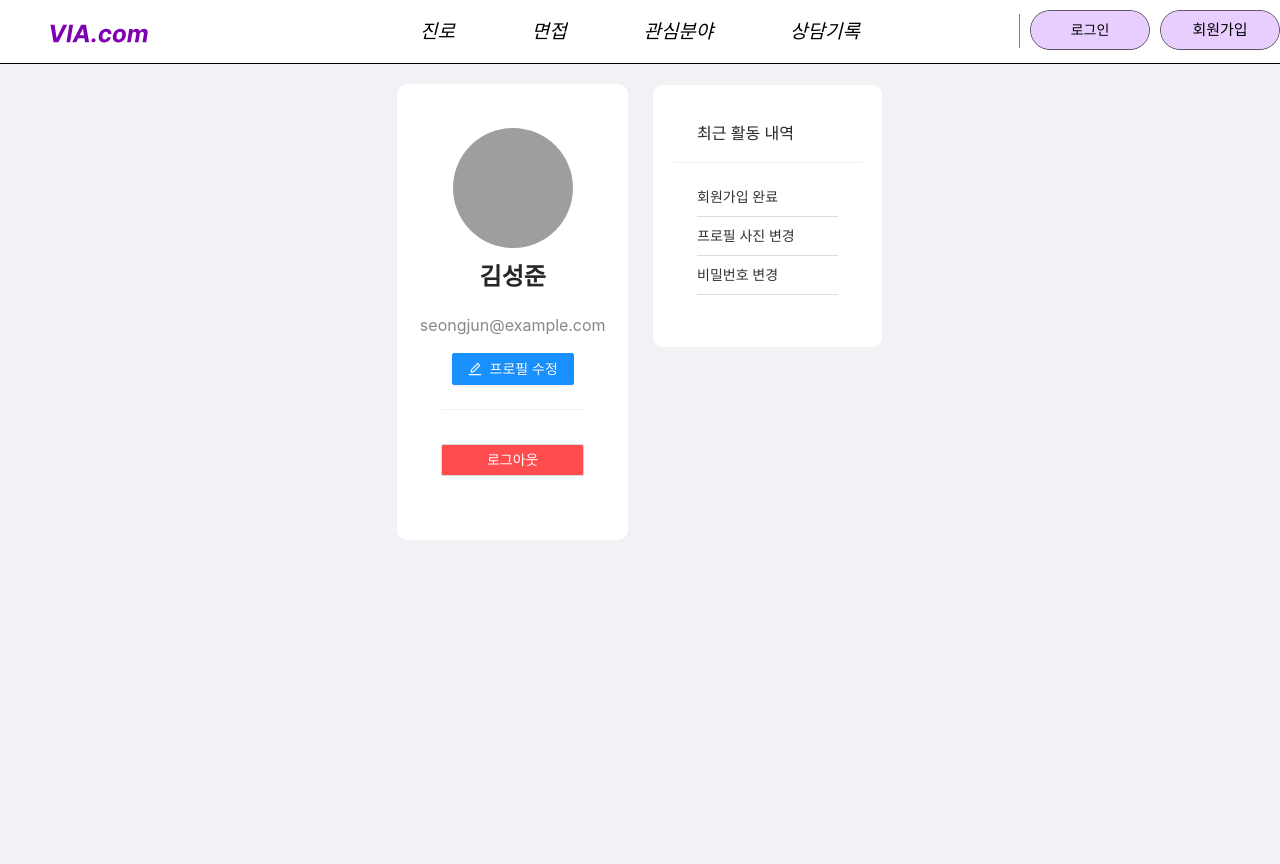
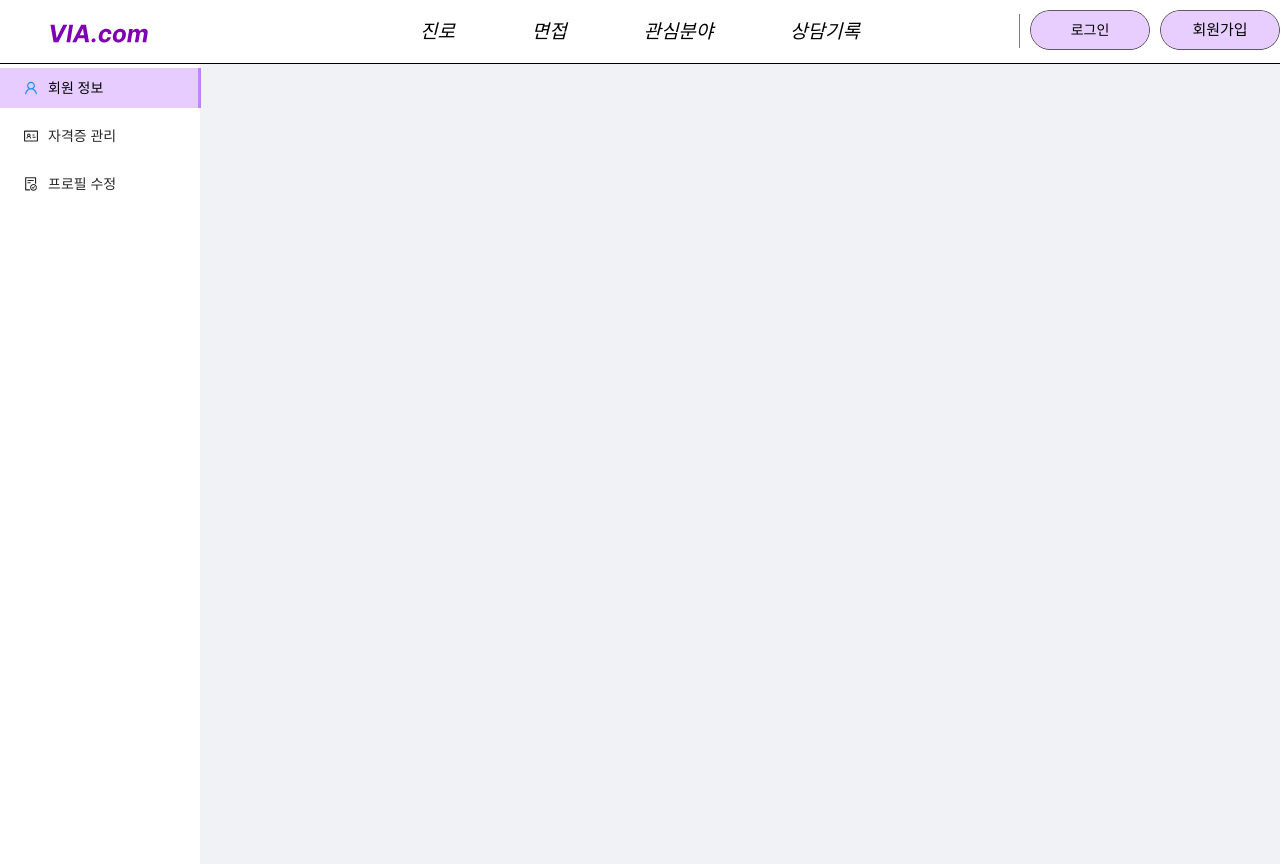
Before and after one commit to kimse0ngjun/via, a React (Create React App) app: page /mypage in a window 1280 px wide. Built offline with nearby package versions, Linux system fonts and the light colour scheme; grey boxes are pictures that could not be loaded.

Commit message:
package.json 및 package-lock.json에 @ant-design/icons 버전 5.6.1 추가 및 MyPage 컴포넌트 구조 변경. 사이드바 추가 및 라우팅 개선.

```diff
--- a/package.json
+++ b/package.json
@@ -3,6 +3,7 @@
   "version": "0.1.0",
   "private": true,
   "dependencies": {
+    "@ant-design/icons": "^5.6.1",
     "@emotion/react": "^11.14.0",
     "@testing-library/dom": "^10.4.0",
     "@testing-library/jest-dom": "^6.6.3",
--- a/src/App.js
+++ b/src/App.js
@@ -3,17 +3,17 @@ import { BrowserRouter as Router, Routes, Route } from "react-router-dom";
 import AppHeader from "./components/AppHeader";
 import LoginPage from "./components/LoginPage";
 import SignupPage from "./components/SignupPage";
-import MainPage from "./components/MainPage";  // 추가
+import MainPage from "./components/MainPage";
 import MyPage from "./components/MyPage";
 import FindPasswordPage from './components/FIndPasswordPage';
 import 'antd/dist/antd.css';
 
 const App = () => {
   return (
-    <Router>
+    <Router> {/* Router는 여기서만 사용 */}
       <AppHeader />
       <Routes>
-        <Route path="/" element={<MainPage />} />  {/* MainPage로 변경 */}
+        <Route path="/" element={<MainPage />} />
         <Route path="/login" element={<LoginPage />} />
         <Route path="/signup" element={<SignupPage />} />
         <Route path="/find-password" element={<FindPasswordPage />} />
--- /dev/null
+++ b/src/components/Certifications.js
@@ -0,0 +1,19 @@
+// src/components/Certifications.js
+import '../styles/Certifications.styles.css';
+
+function Certifications() {
+  return (
+    <div className="certifications-container">
+      <input type="text" className="certifications-input" placeholder="Enter certification" />
+      <button className="add-button">Add Certification</button>
+      <ul className="certifications-list">
+        <li className="certification-item">
+          <span className="certification-name">Example Certification</span>
+          <span className="certification-date">2023-10-12</span>
+        </li>
+      </ul>
+    </div>
+  );
+}
+
+export default Certifications;
--- /dev/null
+++ b/src/components/EditProfile.js
@@ -0,0 +1,16 @@
+// src/components/EditProfile.js
+import '../styles/EditProfile.styles.css';
+
+function EditProfile() {
+  return (
+    <div className="edit-profile-container">
+      <form className="edit-profile-form">
+        <label htmlFor="username">Username</label>
+        <input type="text" id="username" name="username" />
+        <button type="submit">Save Changes</button>
+      </form>
+    </div>
+  );
+}
+
+export default EditProfile;
--- a/src/components/MyPage.js
+++ b/src/components/MyPage.js
@@ -1,55 +1,35 @@
-/** @jsxImportSource @emotion/react */
+// src/components/MyPage.js
 import React from 'react';
-import { Button, Card, Avatar, Row, Col, Divider, Descriptions } from 'antd';
-import { UserOutlined, EditOutlined } from '@ant-design/icons';
-import { Link } from 'react-router-dom';  // react-router-dom에서 Link 임포트
-import * as styles from '../styles/MyPage.styles';  // 스타일 임포트
+import { Layout } from 'antd';
+import SideBar from './SideBar'; // 사이드바 임포트
+import { Route, Routes } from 'react-router-dom'; // Router 제거
+
+import MyProfile from './MyProfile'; // 마이페이지
+import Certifications from './Certifications'; // 자격증 관리
+import EditProfile from './EditProfile'; // 프로필 수정
+
+const { Content } = Layout;
 
 const MyPage = () => {
-  const user = {
-    name: '김성준',
-    email: 'seongjun@example.com',
-    profilePicture: 'https://www.example.com/profile.jpg', // 기본 프로필 이미지 링크
-    recentActivity: [
-      '회원가입 완료',
-      '프로필 사진 변경',
-      '비밀번호 변경',
-    ],
-  };
-
-  const handleLogout = () => {
-    // 로그아웃 처리 로직 추가
-    alert('로그아웃되었습니다.');
-  };
-
   return (
-    <div css={styles.container}>
-      <Row justify="center" gutter={24}>
-        <Col span={24} md={12}>
-          <Card css={styles.card} bordered={false}>
-            <div css={styles.profileContainer}>
-              <Avatar src={user.profilePicture} size={120} icon={<UserOutlined />} />
-              <h2 css={styles.username}>{user.name}</h2>
-              <p css={styles.email}>{user.email}</p>
-              <Link to="/edit-profile">
-                <Button type="primary" icon={<EditOutlined />} css={styles.editButton}>프로필 수정</Button>
-              </Link>
-              <Divider />
-              <Button type="default" css={styles.logoutButton} onClick={handleLogout}>로그아웃</Button>
-            </div>
-          </Card>
-        </Col>
-        <Col span={24} md={12}>
-          <Card title="최근 활동 내역" css={styles.activityCard}>
-            <ul css={styles.activityList}>
-              {user.recentActivity.map((activity, index) => (
-                <li key={index} css={styles.activityItem}>{activity}</li>
-              ))}
-            </ul>
-          </Card>
-        </Col>
-      </Row>
-    </div>
+    <Layout style={{ minHeight: '100vh' }}>
+      <SideBar />
+      <Layout style={{ padding: '0 24px 24px' }}>
+        <Content
+          style={{
+            padding: 24,
+            margin: 0,
+            minHeight: 280,
+          }}
+        >
+          <Routes>
+            <Route path="/my-profile" element={<MyProfile />} />
+            <Route path="/certifications" element={<Certifications />} />
+            <Route path="/edit-profile" element={<EditProfile />} />
+          </Routes>
+        </Content>
+      </Layout>
+    </Layout>
   );
 };
 
--- /dev/null
+++ b/src/components/MyProfile.js
@@ -0,0 +1,13 @@
+// src/components/MyProfile.js
+import React from 'react';
+
+const MyProfile = () => {
+  return (
+    <div>
+      <h1>My Profile</h1>
+      {/* 프로필 내용 추가 */}
+    </div>
+  );
+};
+
+export default MyProfile;
--- /dev/null
+++ b/src/components/SideBar.js
@@ -0,0 +1,34 @@
+// src/components/SideBar.js
+import React from 'react';
+import { Layout, Menu } from 'antd';
+import { UserOutlined, IdcardOutlined, FileDoneOutlined } from '@ant-design/icons';
+// src/components/SideBar.js
+import '../styles/SideBar.css';
+
+import { Link } from 'react-router-dom'; // 페이지 전환을 위한 react-router-dom 사용
+
+const { Sider } = Layout;
+
+const SideBar = () => {
+  return (
+    <Sider width={200} className="site-layout-background">
+      <Menu
+        mode="inline"
+        defaultSelectedKeys={['1']}
+        style={{ height: '100%', borderRight: 0 }}
+      >
+        <Menu.Item key="1" icon={<UserOutlined />}>
+          <Link to="/my-profile">회원 정보</Link> {/* /my-profile 페이지로 이동 */}
+        </Menu.Item>
+        <Menu.Item key="2" icon={<IdcardOutlined />}>
+          <Link to="/certifications">자격증 관리</Link> {/* /certifications 페이지로 이동 */}
+        </Menu.Item>
+        <Menu.Item key="3" icon={<FileDoneOutlined />}>
+          <Link to="/edit-profile">프로필 수정</Link> {/* /edit-profile 페이지로 이동 */}
+        </Menu.Item>
+      </Menu>
+    </Sider>
+  );
+};
+
+export default SideBar;
--- /dev/null
+++ b/src/styles/Certifications.styles.css
@@ -0,0 +1,56 @@
+/* src/styles/Certifications.styles.css */
+.certifications-container {
+    padding: 20px;
+    background-color: #f4f4f4;
+    border-radius: 8px;
+  }
+
+  .certifications-list {
+    list-style-type: none;
+    padding: 0;
+  }
+
+  .certification-item {
+    display: flex;
+    justify-content: space-between;
+    padding: 10px;
+    margin-bottom: 10px;
+    background-color: #fff;
+    border-radius: 4px;
+    box-shadow: 0 2px 4px rgba(0, 0, 0, 0.1);
+  }
+
+  .certification-item:hover {
+    background-color: #f0f0f0;
+  }
+
+  .certification-name {
+    font-size: 16px;
+    font-weight: 600;
+  }
+
+  .certification-date {
+    font-size: 14px;
+    color: #888;
+  }
+
+  .certifications-input {
+    padding: 10px;
+    font-size: 16px;
+    border-radius: 4px;
+    border: 1px solid #ccc;
+  }
+
+  .add-button {
+    background-color: #1890ff;
+    color: white;
+    padding: 10px;
+    font-size: 16px;
+    border: none;
+    border-radius: 4px;
+    cursor: pointer;
+  }
+
+  .add-button:hover {
+    background-color: #40a9ff;
+  }
--- /dev/null
+++ b/src/styles/EditProfile.styles.css
@@ -0,0 +1,40 @@
+/* src/styles/EditProfile.styles.css */
+.edit-profile-container {
+    padding: 20px;
+    background-color: #fff;
+    border-radius: 8px;
+    box-shadow: 0 2px 8px rgba(0, 0, 0, 0.1);
+  }
+
+  .edit-profile-form {
+    display: flex;
+    flex-direction: column;
+  }
+
+  .edit-profile-form label {
+    font-size: 14px;
+    margin-bottom: 6px;
+    color: #555;
+  }
+
+  .edit-profile-form input {
+    padding: 10px;
+    margin-bottom: 15px;
+    font-size: 16px;
+    border: 1px solid #ccc;
+    border-radius: 4px;
+  }
+
+  .edit-profile-form button {
+    padding: 10px 15px;
+    background-color: #1890ff;
+    color: #fff;
+    font-size: 16px;
+    border: none;
+    border-radius: 4px;
+    cursor: pointer;
+  }
+
+  .edit-profile-form button:hover {
+    background-color: #40a9ff;
+  }
--- /dev/null
+++ b/src/styles/SideBar.css
@@ -0,0 +1,66 @@
+/* src/styles/SideBar.css */
+
+/* Sider의 스타일 */
+.side-bar {
+    color: #fff;
+    width: 200px;
+  }
+
+  .ant-layout-sider-children {
+    background-color: #fff;
+  }
+
+  /* 메뉴 항목 스타일 */
+  .side-bar .ant-menu-item {
+    font-size: 16px;
+    color: #8809FF80; /* 기본 글자색을 검정색으로 설정 */
+  }
+
+.ant-menu-item:hover {
+    background-color: #8809FF80 !important;
+  }
+
+  .ant-menu-item:hover a {
+    color: black !important; /* 글자 색상만 검은색으로 변경 */
+  }
+
+  .ant-menu-item-selected {
+    background-color: #8809FF33 !important; /* 선택된 항목의 배경 색상 변경 */
+  }
+  .ant-menu-item:hover .anticon {
+    color: black !important; /* 아이콘 색상만 검은색으로 변경 */
+  }
+  .ant-menu-item-selected a {
+    color: black !important; /* 선택된 항목의 글자 색상 변경 */
+  }
+  .ant-menu-inline .ant-menu-item::after {
+    position: absolute;
+    top: 0;
+    right: 0;
+    bottom: 0;
+    border-right: 3px solid #8809FF33 !important; /* ::after 요소의 색상 변경 */
+    transform: scaleY(0.0001);
+    opacity: 0;
+    transition: transform 0.15s cubic-bezier(0.215, 0.61, 0.355, 1), opacity 0.15s cubic-bezier(0.215, 0.61, 0.355, 1);
+    content: '';
+    background-color: #8809FF33 !important; /* ::after 요소의 배경 색상 변경 */
+  }
+
+  .side-bar .ant-menu-item-active {
+    background-color: #8809FF80 !important;
+  }
+
+  /* 메뉴의 배경색과 오른쪽 테두리 제거 */
+  .side-bar .ant-menu {
+    border-right: 0;
+  }
+
+  /* 사이드바 타이틀 */
+  .side-bar-title {
+    color: #fff;
+    font-size: 18px;
+    padding: 15px;
+    text-align: center;
+    font-weight: bold;
+    background-color: #002140;
+  }
```
Also changed, not shown: src/styles/MyPage.css (added, +90 -0 lines), 1 other file (tests, documents, lock files or other folders).
